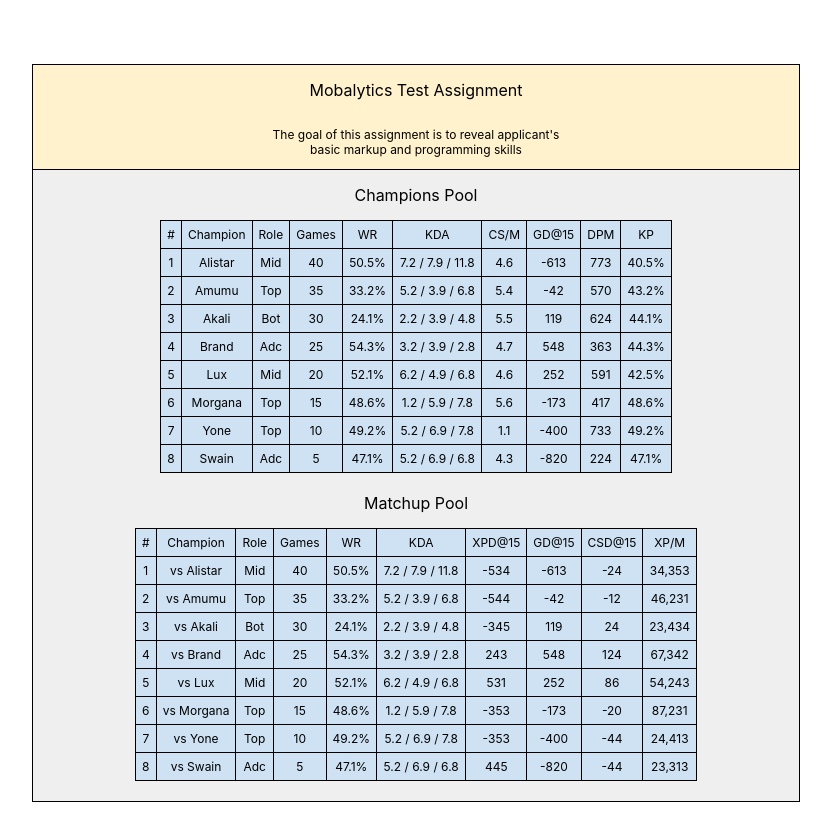
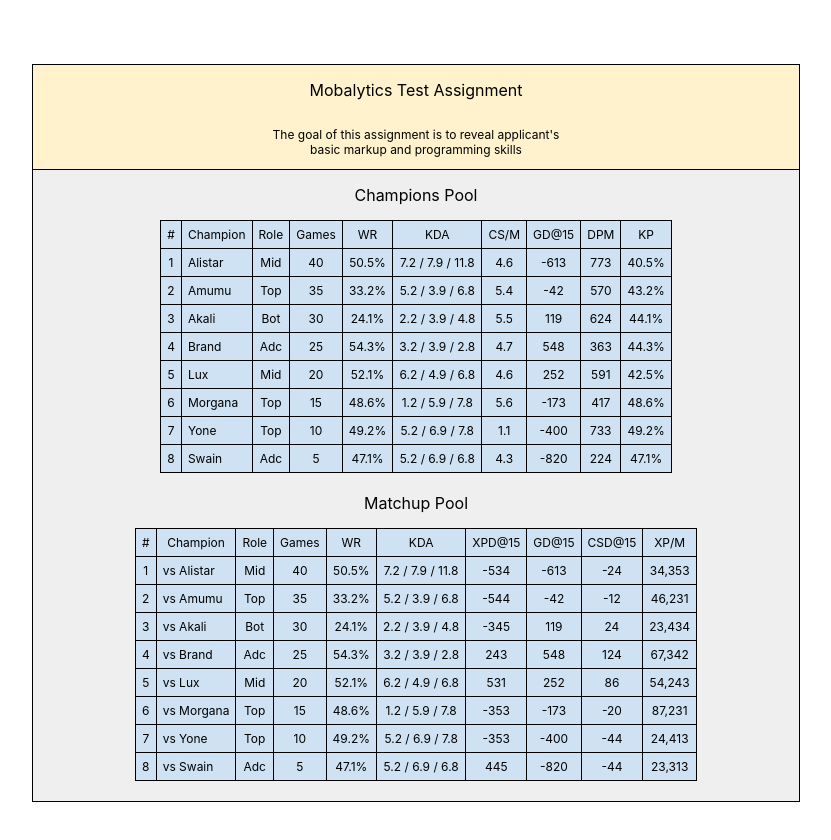
Before and after one commit to calaquend1/mobalytics, a React (Create React App) app: page / in a window 1280 px wide. Shown: the top 840 px of the page, without its empty margins (224-1055 px from the left). Built offline with nearby package versions, Linux system fonts and the light colour scheme; the HTML template or start-up script is replaced by a standard one.

Commit message:
last fixes

```diff
--- a/src/components/format.ts
+++ b/src/components/format.ts
@@ -1,5 +1,5 @@
 export const formatter = (columnName: string, value: string | number) => {
-  if (!value) return ''
+  if (!value) return '';
   const columnValue = value.toString();
   if (columnName === 'Role') {
     return columnValue.slice(0, 3);
--- a/src/components/row/row.tsx
+++ b/src/components/row/row.tsx
@@ -2,13 +2,17 @@
 import { StyledCell } from './styled';
 import { formatter } from '../format';
 
+const cellTextAlign = (colName: string) => (colName === 'Champion' ? 'left' : 'center');
+
 export const Row = (props: { row: RowT; columns: Array<keyof RowT>; number: number }) => {
   const { row, columns = [], number } = props;
+
   return (
     <tr>
       {columns.map((column, i) => {
+        const textAlign = cellTextAlign(column);
         return (
-          <StyledCell align={column === 'Champion' ? 'left' : 'center'} key={i}>
+          <StyledCell align={textAlign} key={i}>
             {column !== '#' ? formatter(column, row[column]) : number}
           </StyledCell>
         );
--- a/src/components/table/styled.tsx
+++ b/src/components/table/styled.tsx
@@ -9,7 +9,6 @@
     border: 1px solid black;
     width: auto;
     padding: 0.5em;
-    text-align: center;
     font-weight: normal;
     font-size: 0.75em;
   }
--- /dev/null
+++ b/src/react-app-env.d.ts
@@ -0,0 +1 @@
+/// <reference types="react-scripts" />
```
